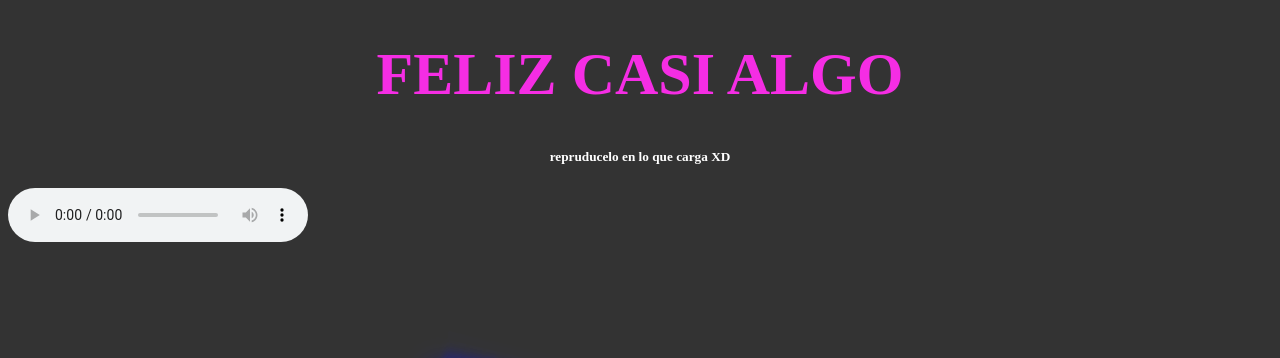
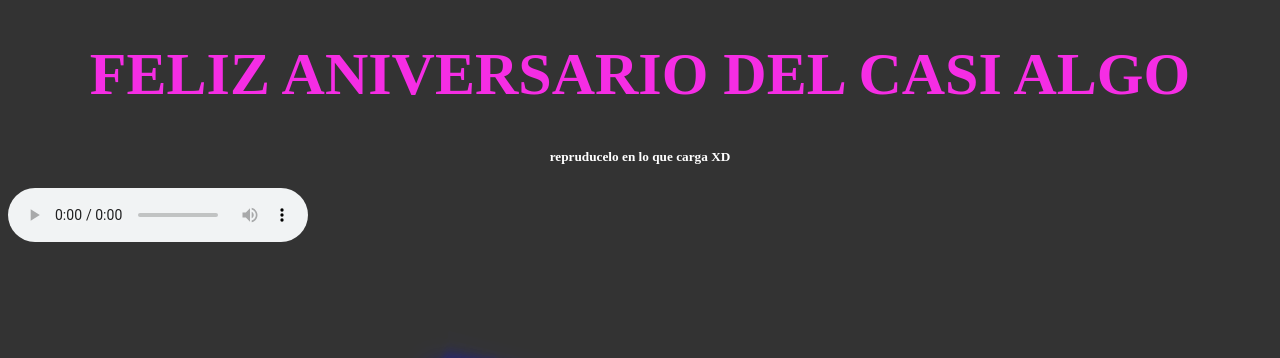
Before and after one commit to CarlosEstrada141218/Aniversario, a plain HTML site: page aniversario/index.html in a window 1280 px wide. Shown: the top 358 px of the page. Drawn offline with Linux system fonts and the light colour scheme.

Commit message:
Update index.html

```diff
--- a/aniversario/index.html
+++ b/aniversario/index.html
@@ -109,7 +109,7 @@
         }
     </style>
 </head>
-<h1><center>FELIZ CASI ALGO</center></h1>
+<h1><center>FELIZ ANIVERSARIO DEL CASI ALGO</center></h1>
 <body>
     <h5><center>repruducelo en lo que carga XD</center></h5>
     <audio autoplay loop controls>
```
